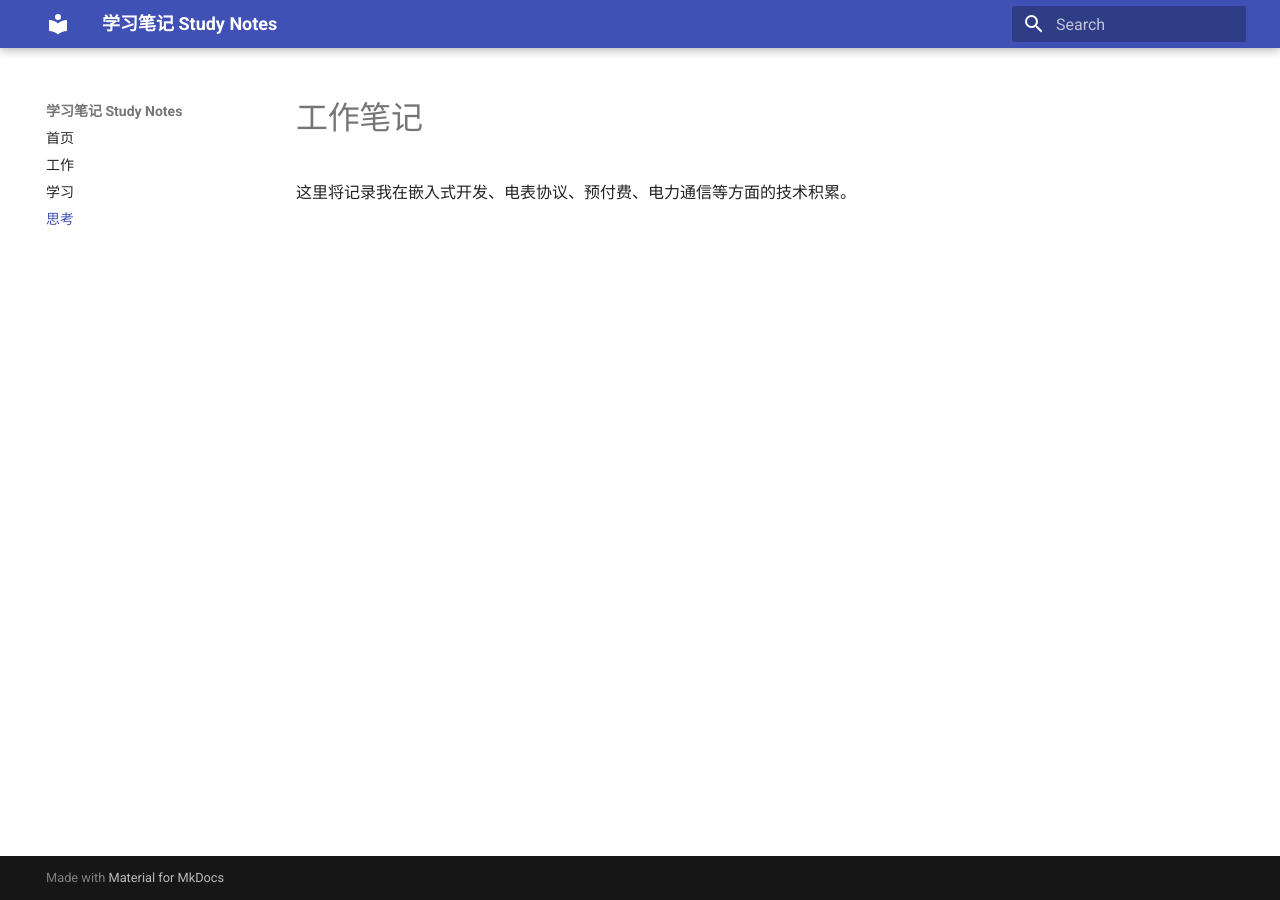
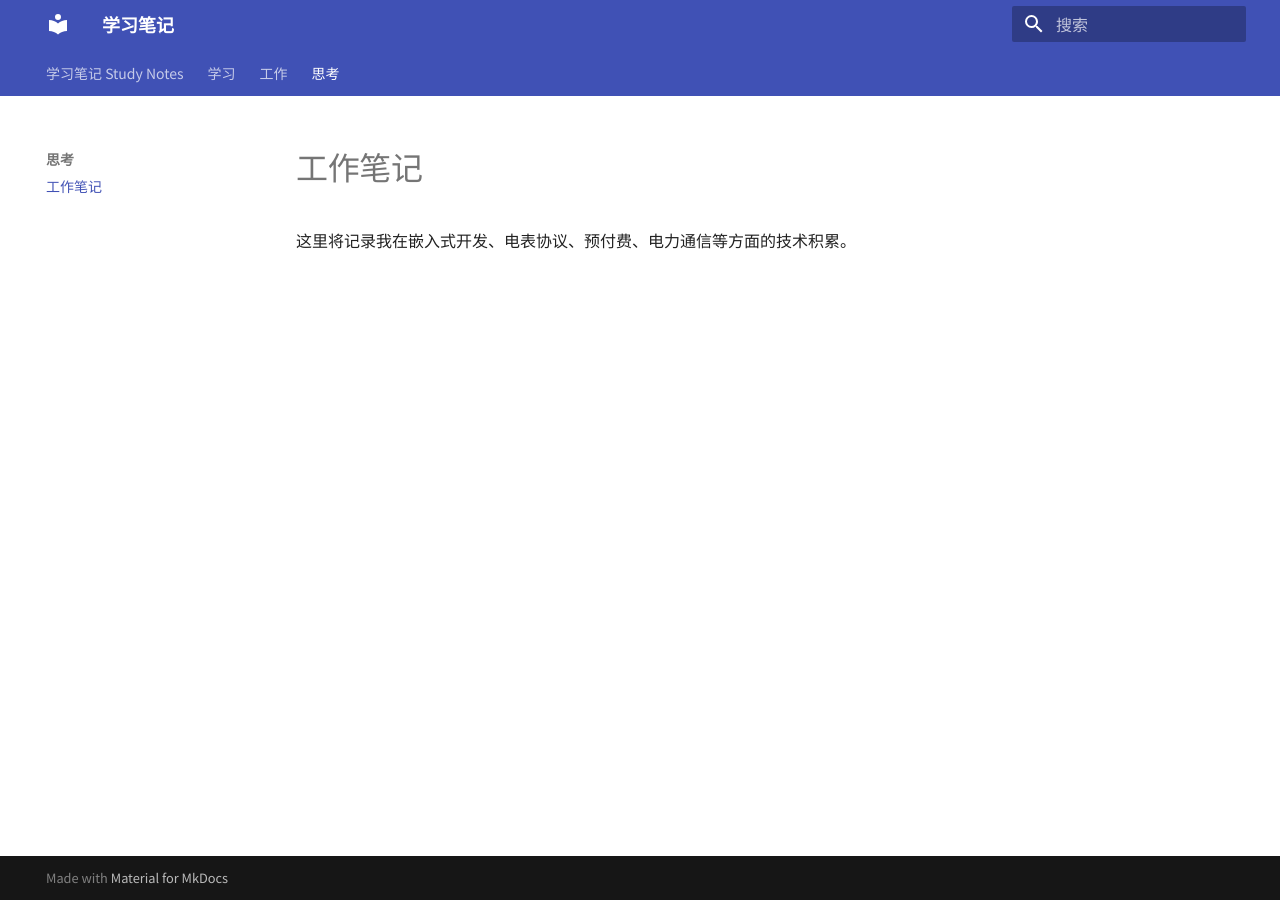
Before and after one commit to wanghao-coins/study_notes, an MkDocs documentation site: the page built from docs/思考/index.md, in a window 1280 px wide. Built offline with MkDocs 1.6.1 and Material for MkDocs 9.7.7, drawn with Linux system fonts in a browser that asks for light colours.

Commit message:
Update mkdocs.yml

```diff
--- a/mkdocs.yml
+++ b/mkdocs.yml
@@ -1,8 +1,32 @@
-site_name: 学习笔记 Study Notes
+site_name: 学习笔记
+site_url: https://wanghao-coins.github.io/study-notes/
+
 theme:
   name: material
-nav:
-  - 首页: index.md
-  - 工作: 工作/index.md
-  - 学习: 学习/index.md
-  - 思考: 思考/index.md
+  language: zh
+  features:
+    - navigation.instant
+    - navigation.tracking
+    - navigation.tabs
+    - navigation.sections
+    - navigation.expand
+    - toc.integrate
+    - content.code.copy
+    - content.tabs.link
+    - header.autohide
+    - search.suggest
+    - search.highlight
+    - search.share
+  palette:
+    - scheme: default
+      primary: indigo
+      accent: pink
+    - scheme: slate
+      primary: indigo
+      accent: pink
+      toggle:
+        icon: material/weather-night
+        name: 深色模式
+  font:
+    text: Noto Sans SC
+    code: JetBrains Mono
```
